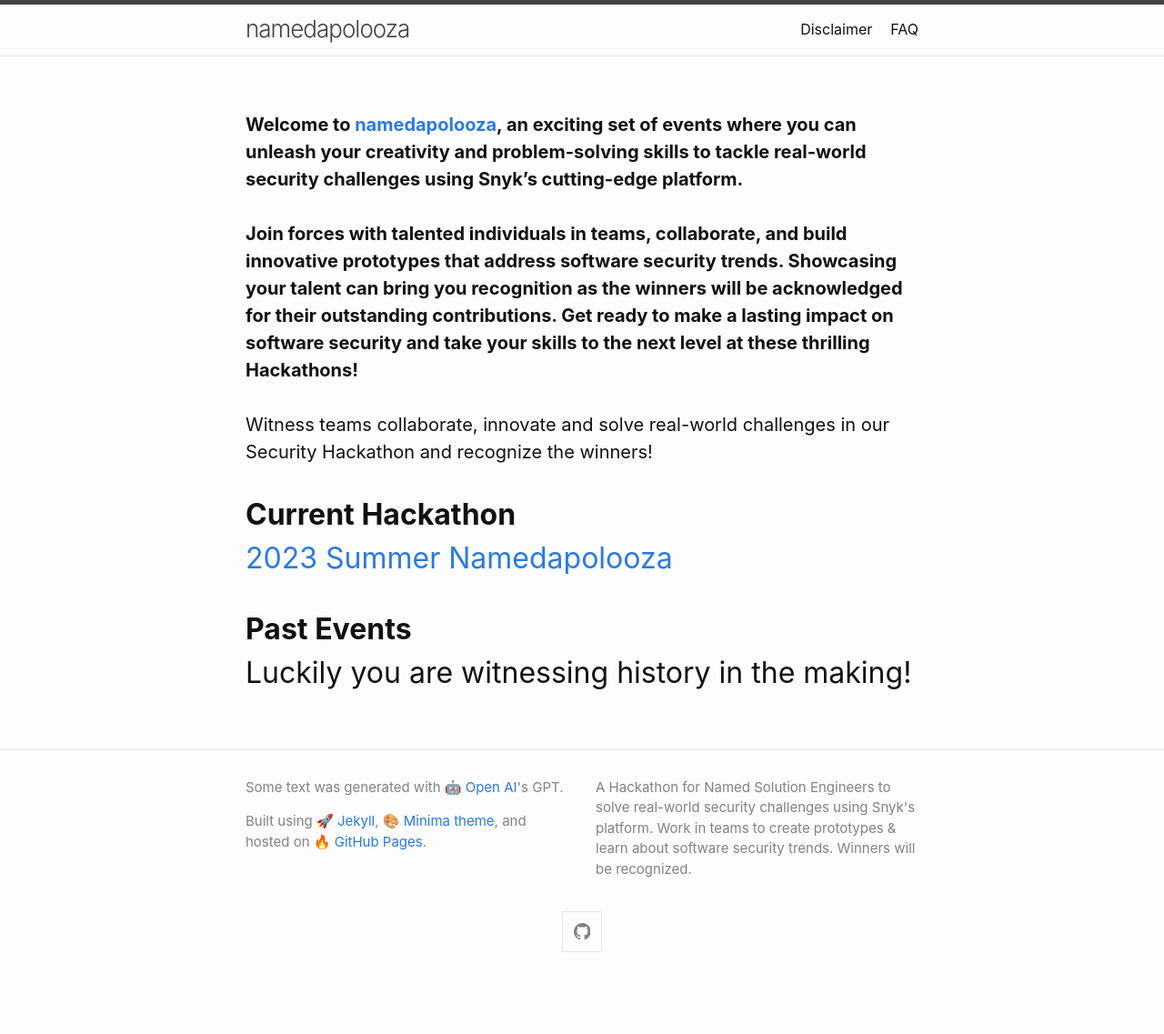
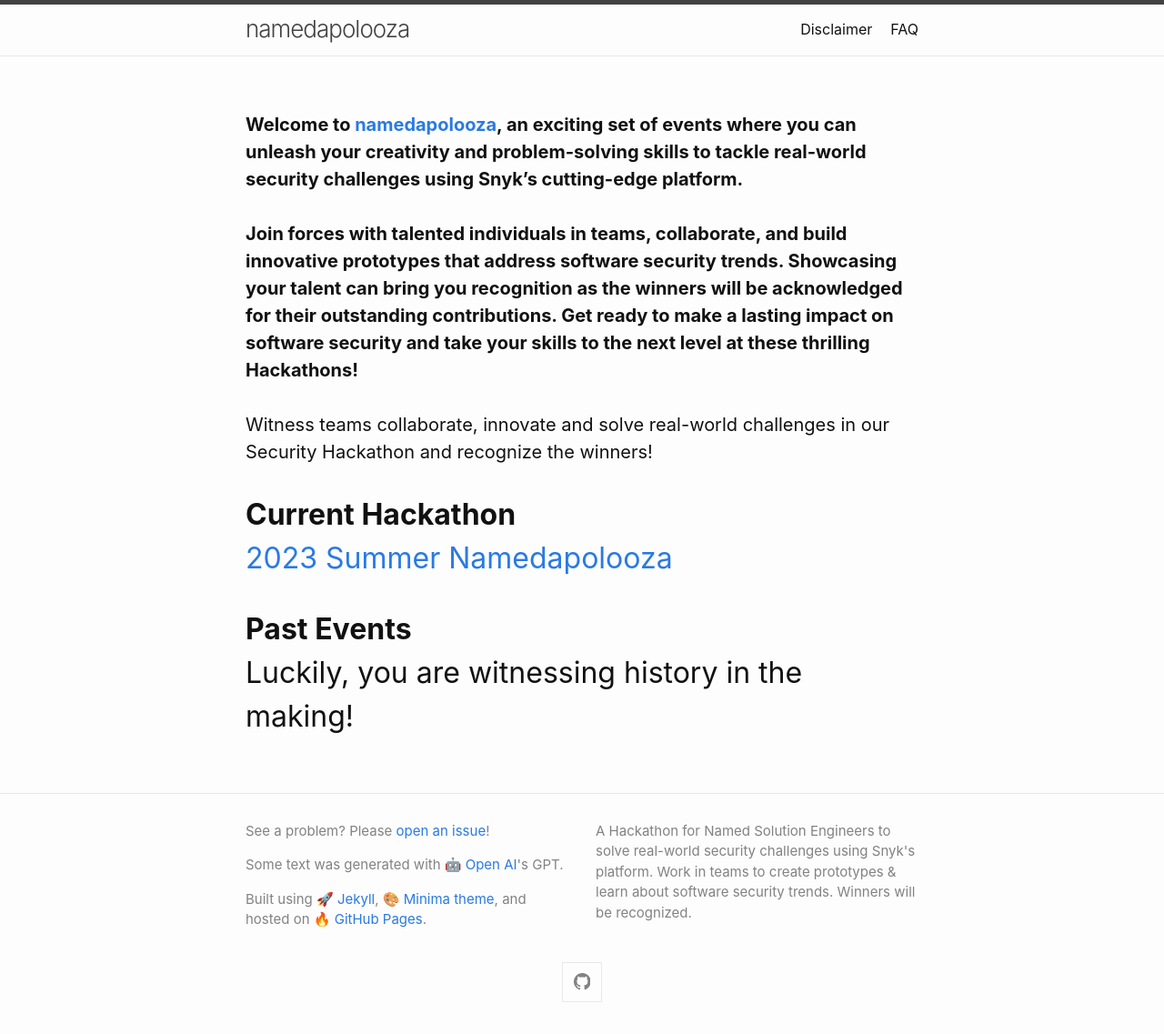
Before and after one commit to Seanland/namedapolooza, a Jekyll site: the page built from index.markdown, in a window 1280 px wide. Shown: the whole page at 91% size. Built offline with Jekyll 4.4.1, drawn with Linux system fonts in a browser that asks for light colours; before the commit the page ends 1082 px from its top, so only the background shows below that.

Commit message:
more punctuation, added footer for issue tracking

```diff
--- a/_includes/footer.html
+++ b/_includes/footer.html
@@ -5,6 +5,9 @@
 
     <div class="footer-col-wrapper">
       <div class="footer-col">
+        <p>
+          See a problem? Please <a href="https://github.com/Seanland/namedapolooza/issues">open an issue</a>!
+        </p>
         <p>
           Some text was generated with 🤖 <a href="https://openai.com/">Open AI</a>'s GPT.
         </p>
--- a/index.markdown
+++ b/index.markdown
@@ -18,7 +18,7 @@ layout: page
 
 ## __Current Hackathon__ <br /> [2023 Summer Namedapolooza](/_events/2023-summer-namedapolooza.markdown)
 
-## __Past Events__ <br /> Luckily you are witnessing history in the making!
+## __Past Events__ <br /> Luckily, you are witnessing history in the making!
 
 <!-- ### Requirements
 
```
